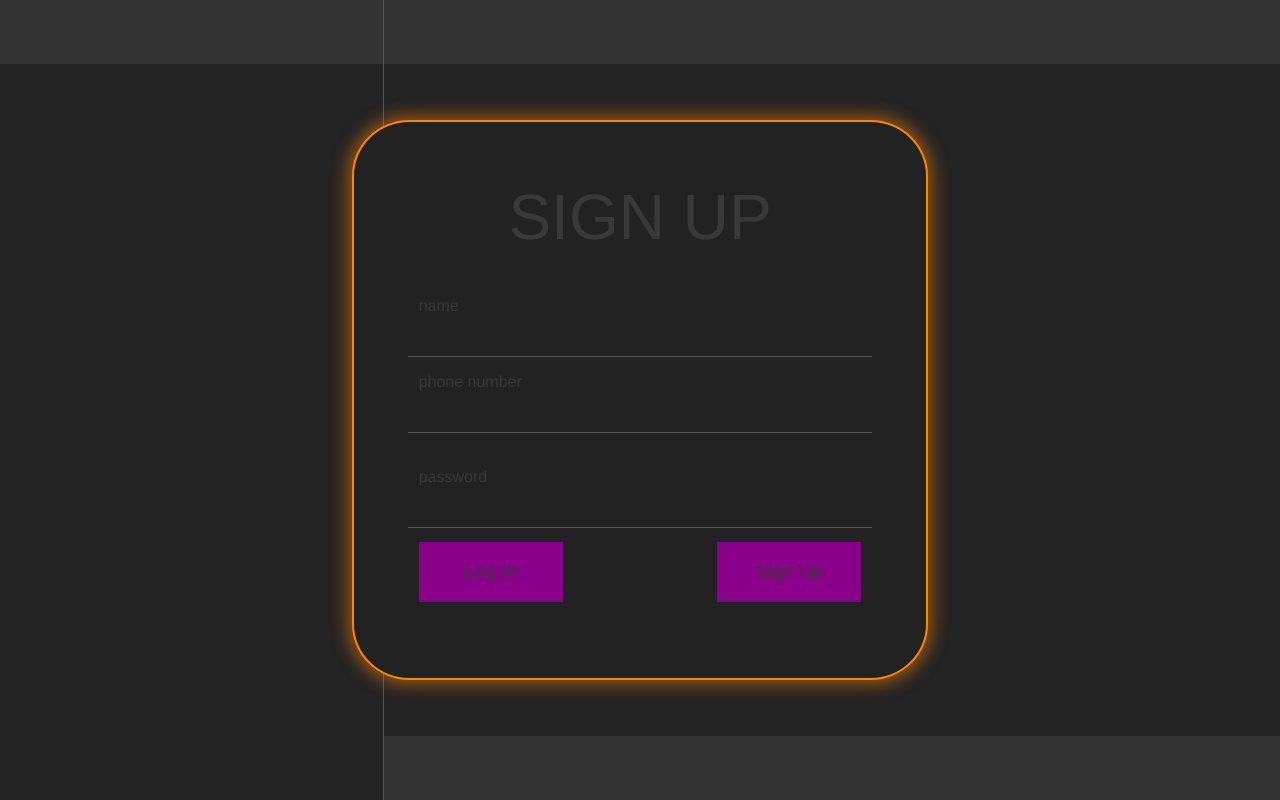
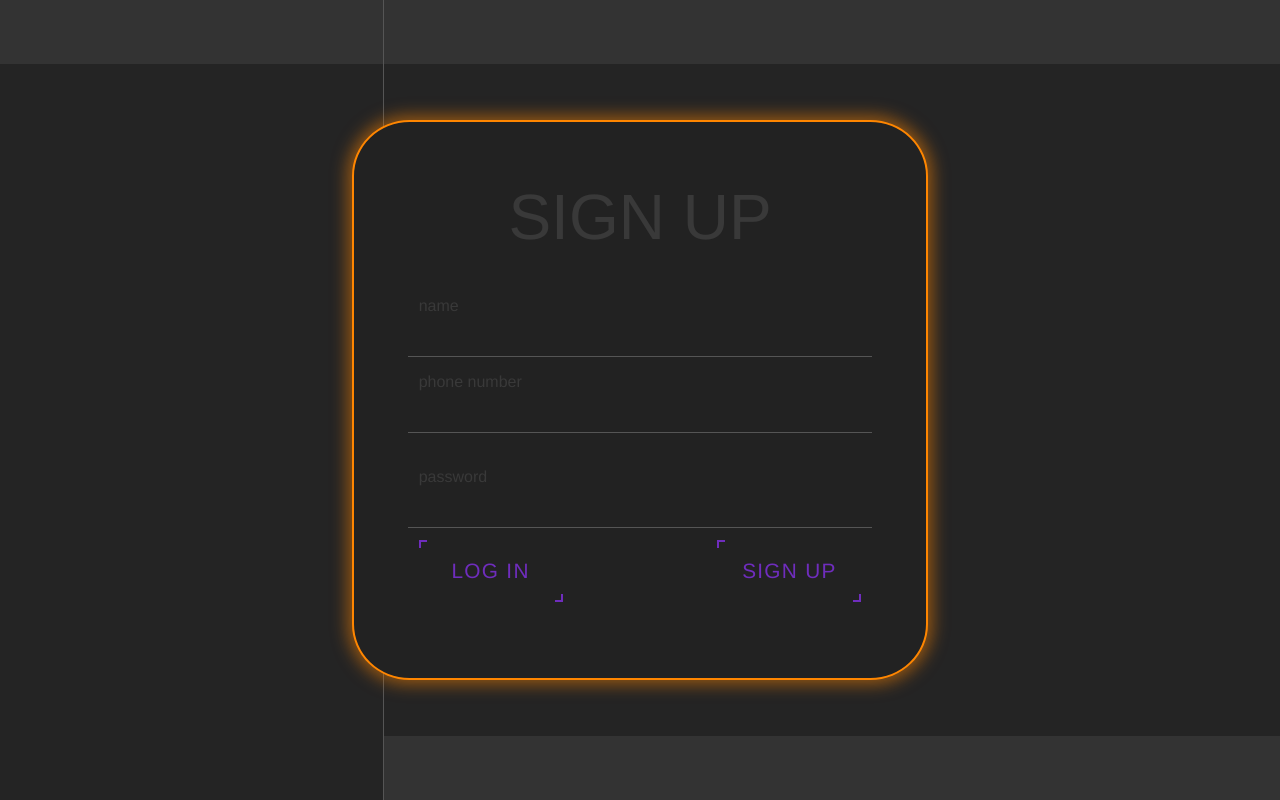
Before and after one commit to JuanDavid-9715/Chat-en-tiempo-real, a React (Vite) app in the folder client/: page / in a window 1280 px wide. Built offline with nearby package versions, Linux system fonts and the light colour scheme; no server answers.

Commit message:
Se cambiaron colores y se limpio el código

```diff
--- a/client/src/assets/styles/components/_chat.scss
+++ b/client/src/assets/styles/components/_chat.scss
@@ -1,8 +1,8 @@
+@use "../abstracts/variables" as c;
+
 .chat__img {
     width: 3rem;
     height: 3rem;
-}
-.chat__header {
 }
 .chat__h3 {
     font-size: 1.5em;
@@ -20,11 +20,11 @@
     height: 5rem;
     margin: auto;
     border-radius: 2rem;
-    border: 2px solid orangered;
+    border: 2px solid c.$dark-orange;
     box-shadow: 0 0 0.9rem 0.2rem rgb(253, 127, 82);
 }
 .chat__p {
-    color: orangered;
+    color: c.$dark-orange;
 }
 .chat__message {
     min-width: 40%;
@@ -35,11 +35,11 @@
     padding: 0.4rem;
 }
 .chat__message--user {
-    background-color: blueviolet;
+    background-color: c.$french-violet;
     border-radius: 0.9rem 0.9rem 0 0.9rem;
 }
 .chat__message--contact {
-    background-color: blue;
+    background-color: c.$star-command-blue;
     border-radius: 0.9rem 0.9rem 0.9rem 0;
 }
 .message__date {
--- a/client/src/assets/styles/components/_signin.scss
+++ b/client/src/assets/styles/components/_signin.scss
@@ -13,68 +13,95 @@
     left: calc((100% - p.$signinWidth) / 2);
     top: calc((100% - p.$signinHeight) / 2);
 }
-
 .signin__signup {
-    /* background-color: aqua; */
     width: 90%;
     height: 90%;
     position: absolute;
 }
-
 .signin__login {
-    /* background-color: aqua; */
     width: 90%;
     height: 90%;
     position: absolute;
 }
-
 .signin__h2 {
-    /* background-color: blue; */
     text-align: center;
     font-size: 4em;
 }
 .signin__p {
-    /* background-color: aqua; */
     color: lightcoral;
     margin: 0 0 0 7%;
     align-self: flex-start;
     text-shadow: 0 0 4px red;
 }
-
 .signin__p--header {
     align-self: flex-end;
     margin-bottom: 5%;
 }
-
-.signin__form {
-    /* background-color: blue; */
-}
-
 .signin__label {
-    /* background-color: red; */
     align-self: flex-start;
     margin: 0 0 0.2rem 7%;
 }
 .signin__input {
-    /* background-color: chartreuse; */
     width: 90%;
     padding: 0.6rem;
     margin-bottom: 1rem;
     border-bottom: 1px solid c.$davys-grey;
 }
 .signin__button {
-    background-color: darkmagenta;
+    color: c.$french-violet;
     width: p.$buttonSigninWidth;
-    font-size: 1.2em;
+    font-size: 1.3em;
     padding: 1.2rem;
     position: absolute;
     bottom: 3rem;
+    overflow: hidden;
+
+    text-transform: uppercase;
+    letter-spacing: 0.08rem;
 }
-
+.signin__button:hover {
+    background-color: c.$french-violet;
+    color: c.$black;
+    box-shadow: 0 0 50px c.$french-violet;
+    transition-delay: 0.5s;
+}
+.signin__button::before {
+    content: "";
+    position: absolute;
+    top: 0;
+    left: 0;
+    width: 0.5rem;
+    height: 0.5rem;
+    border-top: 2px solid c.$french-violet;
+    border-left: 2px solid c.$french-violet;
+    transition: 0.5s;
+    transition-delay: 0.5s;
+}
+.signin__button:hover::before {
+    width: 100%;
+    height: 100%;
+    transition-delay: 0s;
+}
+.signin__button::after {
+    content: "";
+    position: absolute;
+    bottom: 0;
+    right: 0;
+    width: 0.5rem;
+    height: 0.5rem;
+    border-bottom: 2px solid c.$french-violet;
+    border-right: 2px solid c.$french-violet;
+    transition: 0.5s;
+    transition-delay: 0.5s;
+}
+.signin__button:hover::after {
+    width: 100%;
+    height: 100%;
+    transition-delay: 0s;
+}
 .signin__button--left {
     left: p.$alignButtonSignin;
 }
-
 .signin__button--right {
     right: p.$alignButtonSignin;
 }
--- a/client/src/assets/styles/components/contact/_contact.scss
+++ b/client/src/assets/styles/components/contact/_contact.scss
@@ -5,7 +5,3 @@
     width: 3rem;
     height: 3rem;
 }
-.contact__name {
-}
-.contact__p {
-}
--- a/client/src/assets/styles/components/contact/_form.scss
+++ b/client/src/assets/styles/components/contact/_form.scss
@@ -3,19 +3,8 @@
 .contact {
     position: relative;
 }
-
-.from__button {
-    background-color: aqua;
-    width: 12rem;
-    height: 3rem;
-    margin: auto;
-    border-radius: 1.5rem;
-    position: absolute;
-    bottom: 2rem;
-}
-
 .from__container {
-    background-color: rgba($color: #222, $alpha: 0.9);
+    background-color: rgba($color: c.$black, $alpha: 0.9);
     width: 80%;
     position: absolute;
     top: 2rem;
@@ -24,8 +13,7 @@
     text-align: center;
     font-size: 2em;
 }
-.from__label {
-}
+
 .from__input {
     width: 90%;
     padding: 0.6rem;
@@ -39,9 +27,10 @@
     margin: 1rem;
 }
 .from__submit {
-    background-color: violet;
+    background-color: c.$french-violet;
     width: 70%;
     height: 2rem;
     margin: auto;
     border-radius: 1rem;
+    box-shadow: 0 0 20px c.$french-violet;
 }
--- a/client/src/components/chat/Chat.jsx
+++ b/client/src/components/chat/Chat.jsx
@@ -34,16 +34,16 @@ function Chat({ contact, dataChat }) {
 
         if (message.tell == sessionStorage.getItem("tell")) {
             return (
-                <div key={i} className="chat__message--user">
-                    <p>{dateAdjust}</p>
-                    <p>{message.message}</p>
+                <div key={i} className="chat__message chat__message--user">
+                    <p className="message__date">{dateAdjust}</p>
+                    <p className="message__message">{message.message}</p>
                 </div>
             );
         } else {
             return (
-                <div key={i} className="chat__message--contact">
-                    <p>{message.message}</p>
-                    <p>{dateAdjust}</p>
+                <div key={i} className="chat__message chat__message--contact">
+                    <p className="message__message">{message.message}</p>
+                    <p className="message__date">{dateAdjust}</p>
                 </div>
             );
         }
@@ -52,10 +52,10 @@ function Chat({ contact, dataChat }) {
     return (
         <>
             {contact ? (
-                <div>{listMessage}</div>
+                <div className="chat__container">{listMessage}</div>
             ) : (
-                <div>
-                    <p>Start a new chat</p>
+                <div className="chat__mensaje--standard">
+                    <p className="chat__p">Start a new chat</p>
                 </div>
             )}
         </>
--- a/client/src/components/contact/ContainerContact.jsx
+++ b/client/src/components/contact/ContainerContact.jsx
@@ -22,7 +22,7 @@ function ContainerContact({ contacts, onClick }) {
 
             {contacts?.contacts.length != 0 ? (
                 <button
-                    className="from__button"
+                    className="from__button signin__button"
                     onClick={() => {
                         setViewFrom(!viewForm);
                     }}
```
